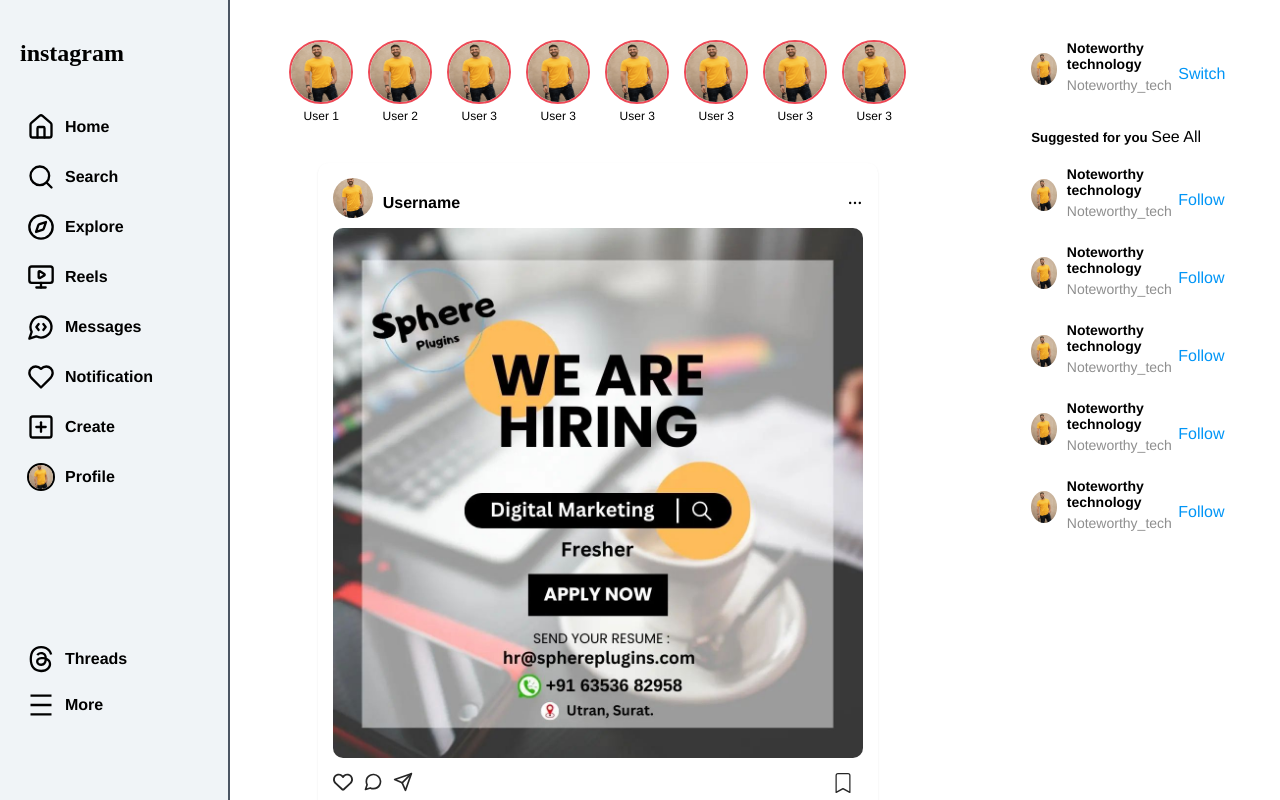
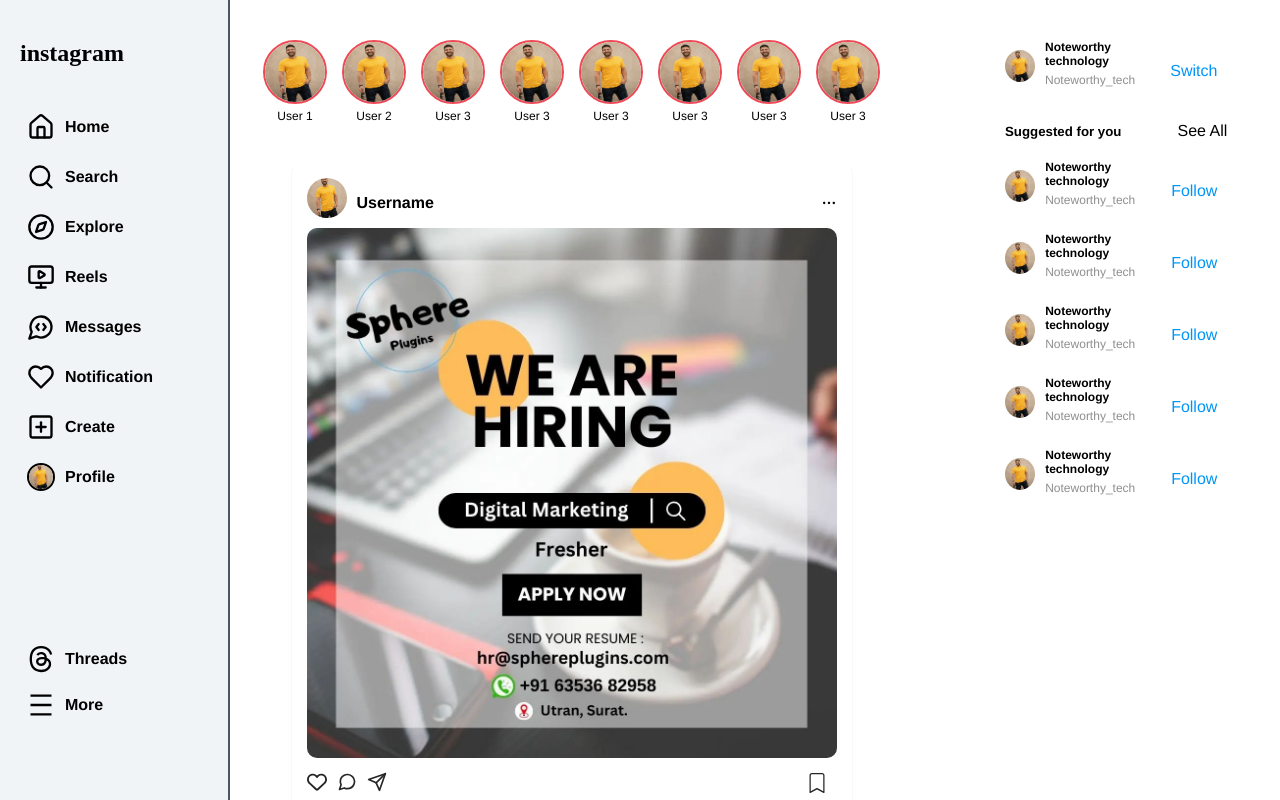
Before and after one commit to banti377/Instagram-clone, a React (Vite) app: page /home in a window 1280 px wide. Built offline with nearby package versions, Linux system fonts and the light colour scheme; no server answers.

Commit message:
add data

```diff
--- a/src/Components/Pages/Home/Home.css
+++ b/src/Components/Pages/Home/Home.css
@@ -244,7 +244,7 @@
 
 /*------------------------ Request component ------------------------*/
 .request-container {
-  width: 20%;
+  width: 25%;
   border-radius: 10px;
   padding: 20px;
 }
@@ -273,7 +273,7 @@
 
 .user-info h5:first-child {
   margin: 0;
-  font-size: 14px;
+  font-size: 12px;
   font-weight: bold;
 }
 
@@ -334,7 +334,7 @@
 .suggestion p {
   margin: 5px 0;
   color: #8e8e8e;
-  font-size: 14px;
+  font-size: 12px;
 }
 
 .suggestion .action-links {
```
